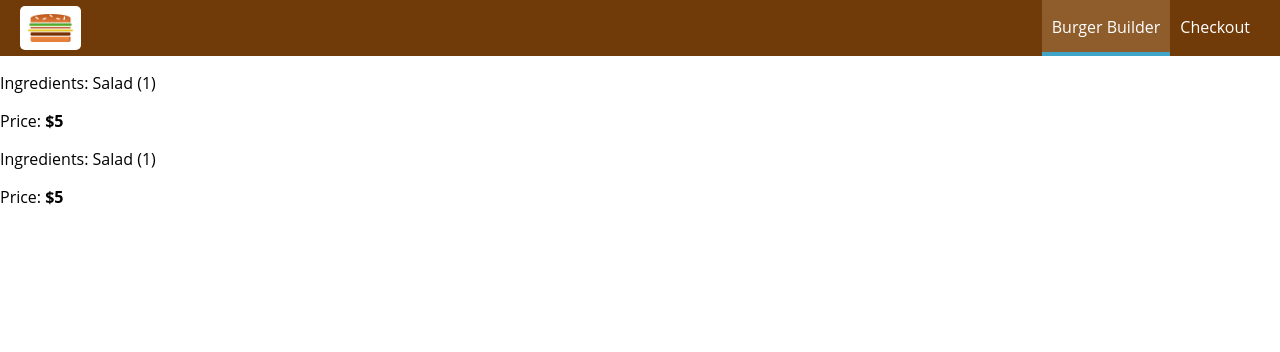
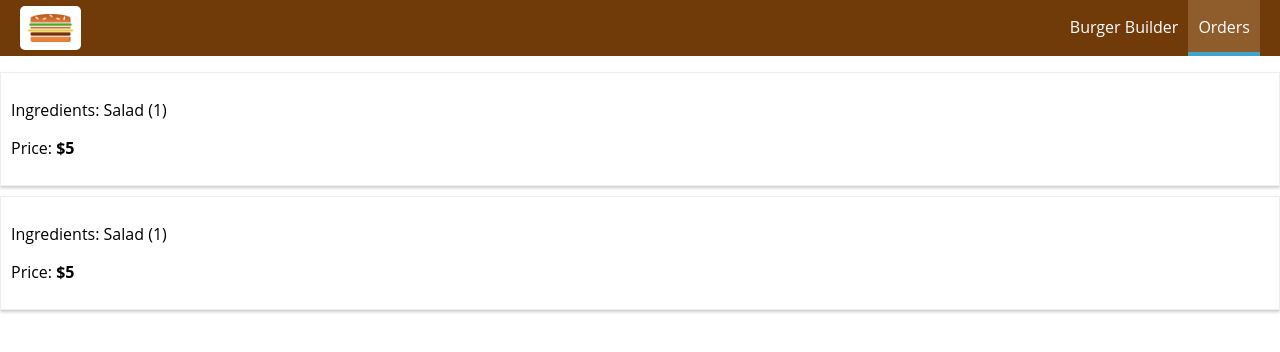
Before and after one commit to thebat93/burger-builder, a React app: page /orders in a window 1280 px wide. Shown: the top 352 px of the page. Built offline with nearby package versions, Linux system fonts and the light colour scheme; the HTML template or start-up script is replaced by a standard one.

Commit message:
Implementing the Nav Links

```diff
--- a/src/components/Navigation/NavigationItems/NavigationItem/NavigationItem.js
+++ b/src/components/Navigation/NavigationItems/NavigationItem/NavigationItem.js
@@ -1,14 +1,16 @@
 import React from 'react';
 
+import { NavLink } from 'react-router-dom';
 import classes from './NavigationItem.css';
 
 // навигация
 
 const navigationItem = (props) => (
     <li className={classes.NavigationItem}>
-        <a
-            href={props.link}
-            className={props.active ? classes.active : null}>{props.children}</a>
+        <NavLink
+            to={props.link}
+            exact
+            activeClassName={classes.active}>{props.children}</NavLink>
     </li>
 );
 
--- a/src/components/Navigation/NavigationItems/NavigationItems.js
+++ b/src/components/Navigation/NavigationItems/NavigationItems.js
@@ -8,8 +8,8 @@
 
 const navigationItems = (props) => (
     <ul className={classes.NavigationItems}>
-        <NavigationItem link='/' active>Burger Builder</NavigationItem>
-        <NavigationItem link='/'>Checkout</NavigationItem>
+        <NavigationItem link='/'>Burger Builder</NavigationItem>
+        <NavigationItem link='/orders'>Orders</NavigationItem>
     </ul>
 );
 
--- a/src/components/Order/Order.js
+++ b/src/components/Order/Order.js
@@ -6,7 +6,7 @@
 
 const order = (props) => {
     return (
-        <div>
+        <div className={classes.Order}>
             <p>Ingredients: Salad (1)</p>
             <p>Price: <strong>$5</strong></p>
         </div>
```
